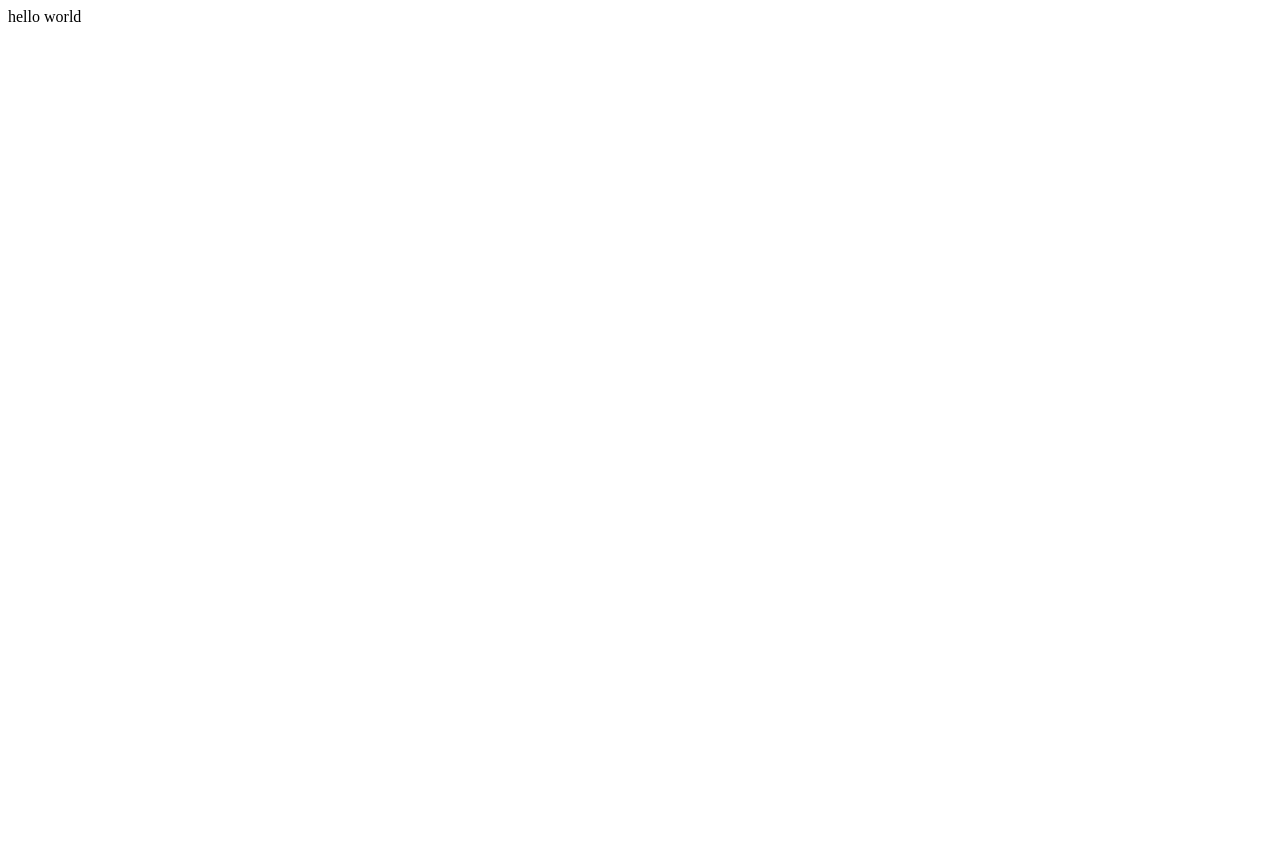
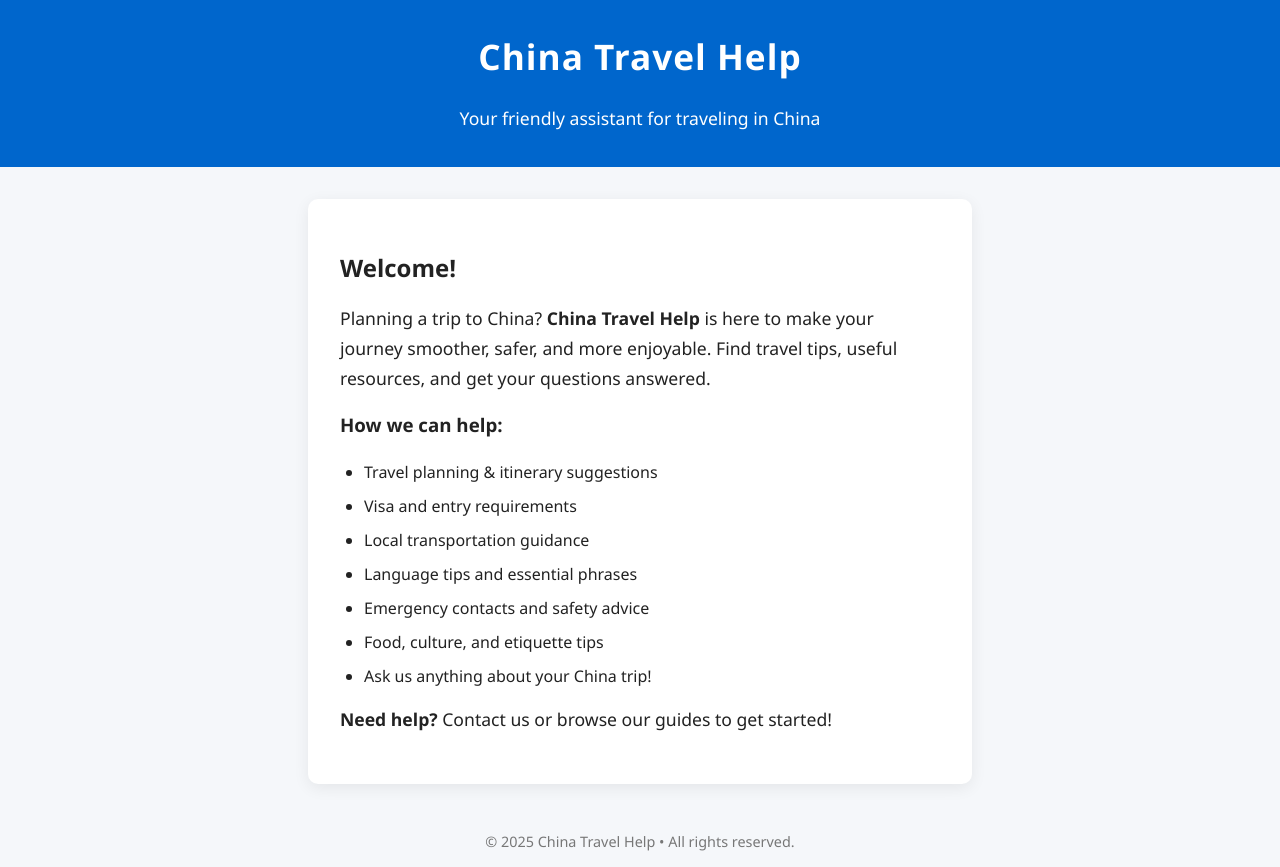
Before and after one commit to jackandking/Cn-travel-help, a plain HTML site: page index.html in a window 1280 px wide. Before the commit the page ends 800 px from the top, so only its background shows below. Drawn offline with Linux system fonts and the light colour scheme.

Commit message:
Update index.html

```diff
--- a/index.html
+++ b/index.html
@@ -1 +1,88 @@
-hello world
+<!DOCTYPE html>
+<html lang="en">
+<head>
+  <meta charset="UTF-8">
+  <title>China Travel Help</title>
+  <meta name="viewport" content="width=device-width, initial-scale=1.0">
+  <style>
+    body {
+      font-family: 'Segoe UI', Arial, sans-serif;
+      margin: 0;
+      padding: 0;
+      background: #f5f7fa;
+      color: #222;
+    }
+    header {
+      background: #0066cc;
+      color: #fff;
+      padding: 2rem 1rem 1rem 1rem;
+      text-align: center;
+    }
+    main {
+      max-width: 600px;
+      margin: 2rem auto;
+      padding: 2rem;
+      background: #fff;
+      border-radius: 10px;
+      box-shadow: 0 4px 16px rgba(0,0,0,0.07);
+    }
+    h1 {
+      margin-top: 0;
+      font-size: 2.2rem;
+      letter-spacing: 1px;
+    }
+    p {
+      font-size: 1.1rem;
+      line-height: 1.7;
+    }
+    ul {
+      margin: 1.5rem 0 0 1.5rem;
+      padding: 0;
+    }
+    li {
+      margin-bottom: 0.75rem;
+    }
+    .footer {
+      text-align: center;
+      padding: 1rem;
+      color: #777;
+      font-size: 0.9rem;
+      margin-top: 2rem;
+    }
+    @media (max-width: 700px) {
+      main {
+        margin: 1rem;
+        padding: 1rem;
+      }
+    }
+  </style>
+</head>
+<body>
+  <header>
+    <h1>China Travel Help</h1>
+    <p>Your friendly assistant for traveling in China</p>
+  </header>
+  <main>
+    <h2>Welcome!</h2>
+    <p>
+      Planning a trip to China? <b>China Travel Help</b> is here to make your journey smoother, safer, and more enjoyable. Find travel tips, useful resources, and get your questions answered.
+    </p>
+    <h3>How we can help:</h3>
+    <ul>
+      <li>Travel planning & itinerary suggestions</li>
+      <li>Visa and entry requirements</li>
+      <li>Local transportation guidance</li>
+      <li>Language tips and essential phrases</li>
+      <li>Emergency contacts and safety advice</li>
+      <li>Food, culture, and etiquette tips</li>
+      <li>Ask us anything about your China trip!</li>
+    </ul>
+    <p>
+      <b>Need help?</b> Contact us or browse our guides to get started!
+    </p>
+  </main>
+  <div class="footer">
+    &copy; 2025 China Travel Help &bull; All rights reserved.
+  </div>
+</body>
+</html>
```
